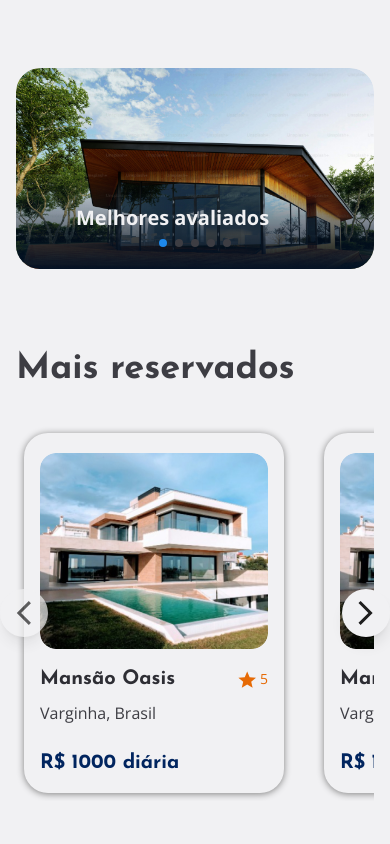
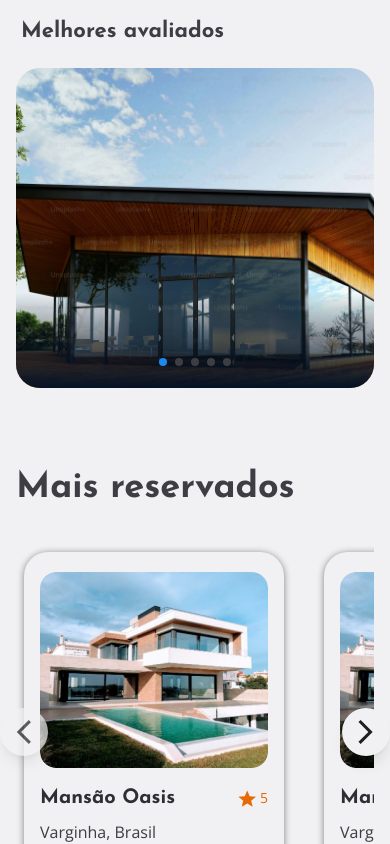
Before and after one commit to ADS2024-2-LocaEspaco/LocacaoEspacoFE, a Next.js app: page /homepage in a window 390 px wide. Shown: the top 844 px of the page. Built offline with nearby package versions, Linux system fonts and the light colour scheme.

Commit message:
Update banner mobile

```diff
--- a/src/pages/homepage/components/bannerCarousel.tsx
+++ b/src/pages/homepage/components/bannerCarousel.tsx
@@ -52,22 +52,22 @@ const Carrossel: React.FC<CarrosselProps> = ({ anuncios }) => {
   return (
     <div className="relative">
       <div
-        className="overflow-hidden rounded-3xl sm:min-w-96	"
+        className="overflow-hidden h-80 md:h-auto w-full rounded-3xl sm:min-w-96	"
         ref={emblaRef}
         style={{ aspectRatio: "16/9" }}
       >
         {/* Carrossel */}
-        <div className="flex h-[574px] justify-stretch items-stretch">
+        <div className="flex h-auto w-full justify-stretch items-stretch">
           {imagens.map((imagem, index) => (
             <div key={index} className="flex-[0_0_100%] relative">
               <img
                 src={imagem}
                 alt={`Imagem ${index + 1}`}
-                className="rounded-3xl"
+                className="w-full h-full object-cover rounded-lg"
               />
 
               {/* Título da casa e localização */}
-              <div className="absolute top-10 left-14 bg-white bg-opacity-75 text-black-100 px-3 py-1 hidden sm400:block rounded-md shadow-md z-20">
+              <div className="absolute top-10 left-14 sm:left-9 bg-white bg-opacity-75 text-black-100 px-3 py-1 hidden sm400:block rounded-md shadow-md z-20">
                 <span className="text-sm font-semibold">{titulo} - {endereco}</span>
               </div>
 
@@ -94,7 +94,7 @@ const Carrossel: React.FC<CarrosselProps> = ({ anuncios }) => {
         ))}
       </div>
       {/* Texto "Melhores avaliados" */}
-      <h2 className="absolute z-20 -ml-[80px] bottom-[36px] left-[140px] text-[20px] md:text-5xl text-white font-bold">Melhores avaliados</h2>
+      <h2 className="absolute font-title z-20 bottom-[340px] left-[5px] text-[22px] text-black-100 font-bold sm:bottom-[36px] sm:left-[140px] sm:text-5xl sm:text-white">Melhores avaliados</h2>
 
       {/* Botão "Ver local" */}
       <div className="absolute bottom-12 right-0 transform -translate-x-1/2">
```
